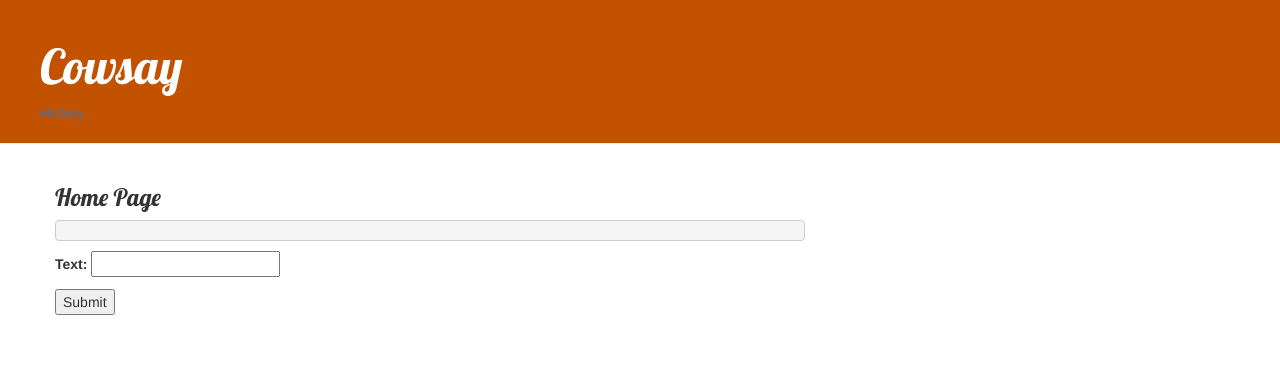
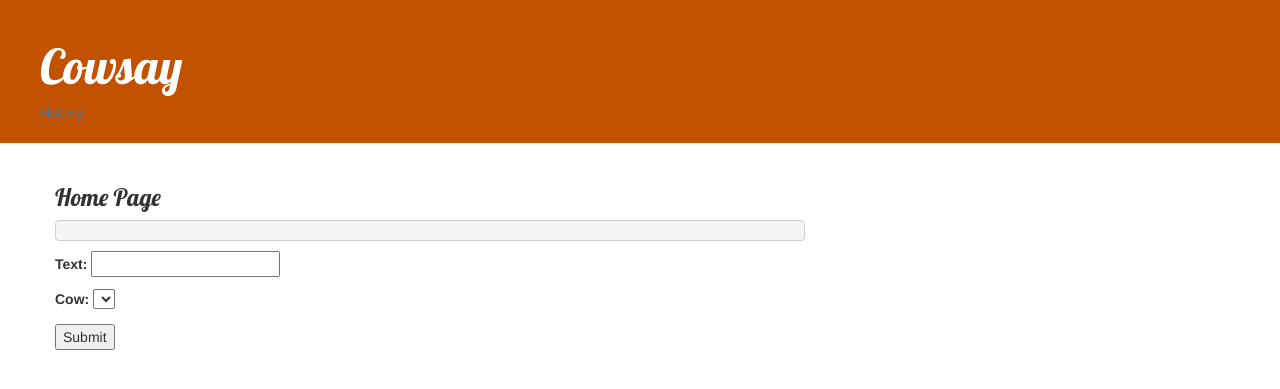
Before and after one commit to benjmm/kaseq4-cowsay, a Django app: page / in a window 1280 px wide. Shown: the top 389 px of the page. Run offline with Django 3.2, Linux system fonts and the light colour scheme; lists and menus that the app fills with data are empty; parts of the project's set-up code (start-up, migrations or seed data) failed here and were passed over; some libraries are stand-ins or nearby versions.

Commit message:
cow type selector working

```diff
--- a/appcowsay/forms.py
+++ b/appcowsay/forms.py
@@ -1,10 +1,11 @@
 from django import forms
-from appcowsay.models import Moo
+import subprocess
+
+cows = subprocess.check_output(
+    ["cowsay", '-l']).decode('utf-8').split()[4:]
+cow_list = list(zip(cows, cows))
 
 
-class FormAddMoo(forms.ModelForm):
-    class Meta:
-        model = Moo
-        fields = [
-            'text'
-        ]
+class FormAddMoo(forms.Form):
+    text = forms.CharField(max_length=150)
+    cow = forms.CharField(widget=forms.Select(choices=cow_list))
--- a/appcowsay/models.py
+++ b/appcowsay/models.py
@@ -4,6 +4,7 @@ from django.utils import timezone
 
 class Moo(models.Model):
     text = models.CharField(max_length=150)
+    cow = models.CharField(max_length=30)
     date = models.DateTimeField(default=timezone.now)
 
     def __str__(self):
--- a/appcowsay/templates/history.html
+++ b/appcowsay/templates/history.html
@@ -7,6 +7,8 @@
   <div class="date">
     <p>{{ moo.date }}:</p>
   </div>
-  <p>{{ moo.text|linebreaksbr }}</p>
+  <!-- <p>{{ moo.text|linebreaksbr }}</p> -->
+  <p>"{{ moo.text }}"</p>
+  <p><i>-{{ moo.cow }}</i></p>
 </div>
 {% endfor %} {% endblock %}
--- a/appcowsay/views.py
+++ b/appcowsay/views.py
@@ -17,10 +17,12 @@ def index(request):
         if form.is_valid():
             data = form.cleaned_data
             text = data['text']
+            cow = data['cow']
             Moo.objects.create(
                 text=text,
-            )
-            moo = subprocess.check_output(["cowsay", text]).decode('utf-8')
+                cow=cow)
+            moo = subprocess.check_output(
+                ["cowsay", '-f', cow, text]).decode('utf-8')
             return render(request, html, {'form': FormAddMoo,
                                           'moo': moo})
 
```
Also changed, not shown: appcowsay/migrations/0001_initial.py.
